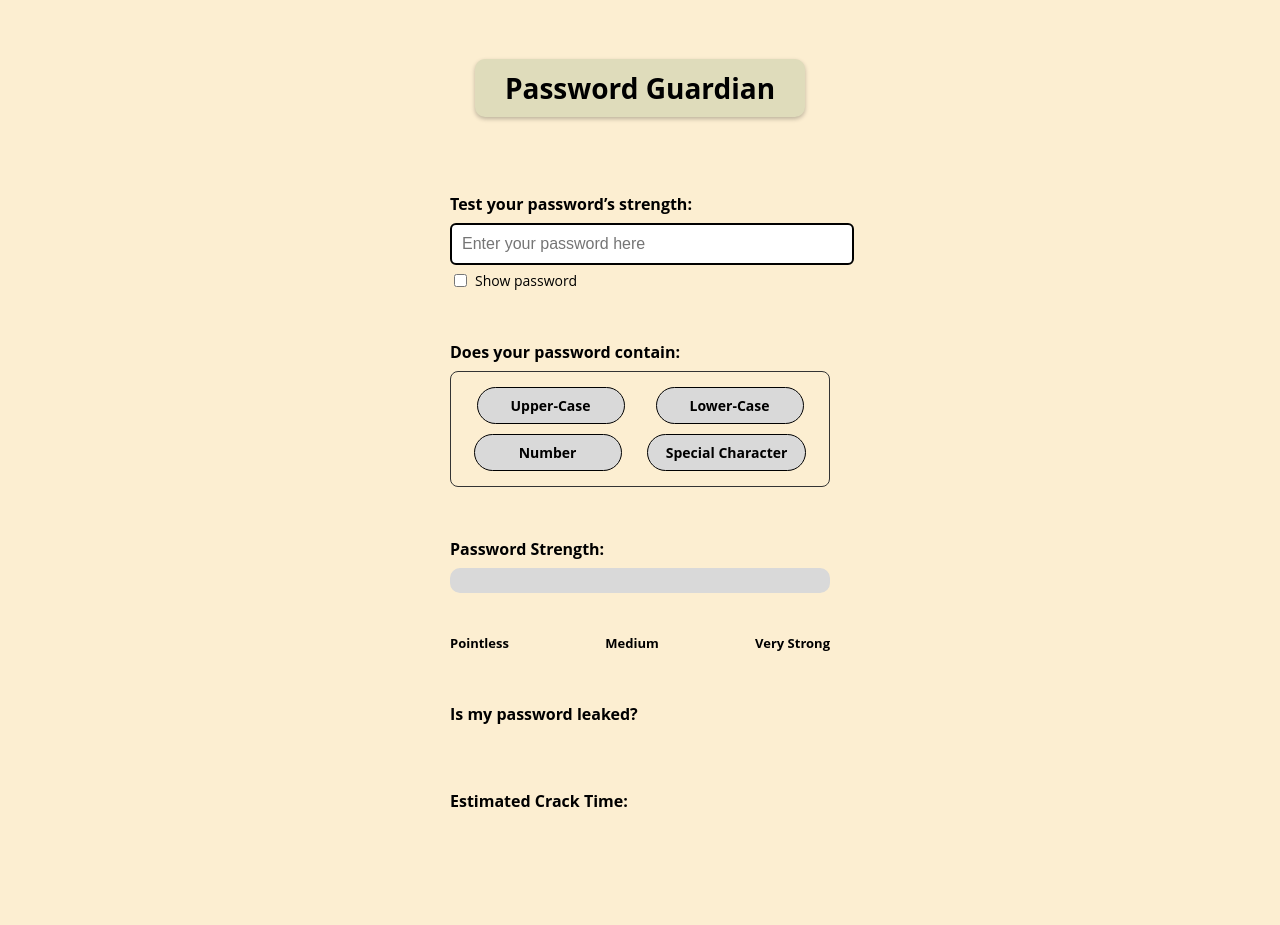
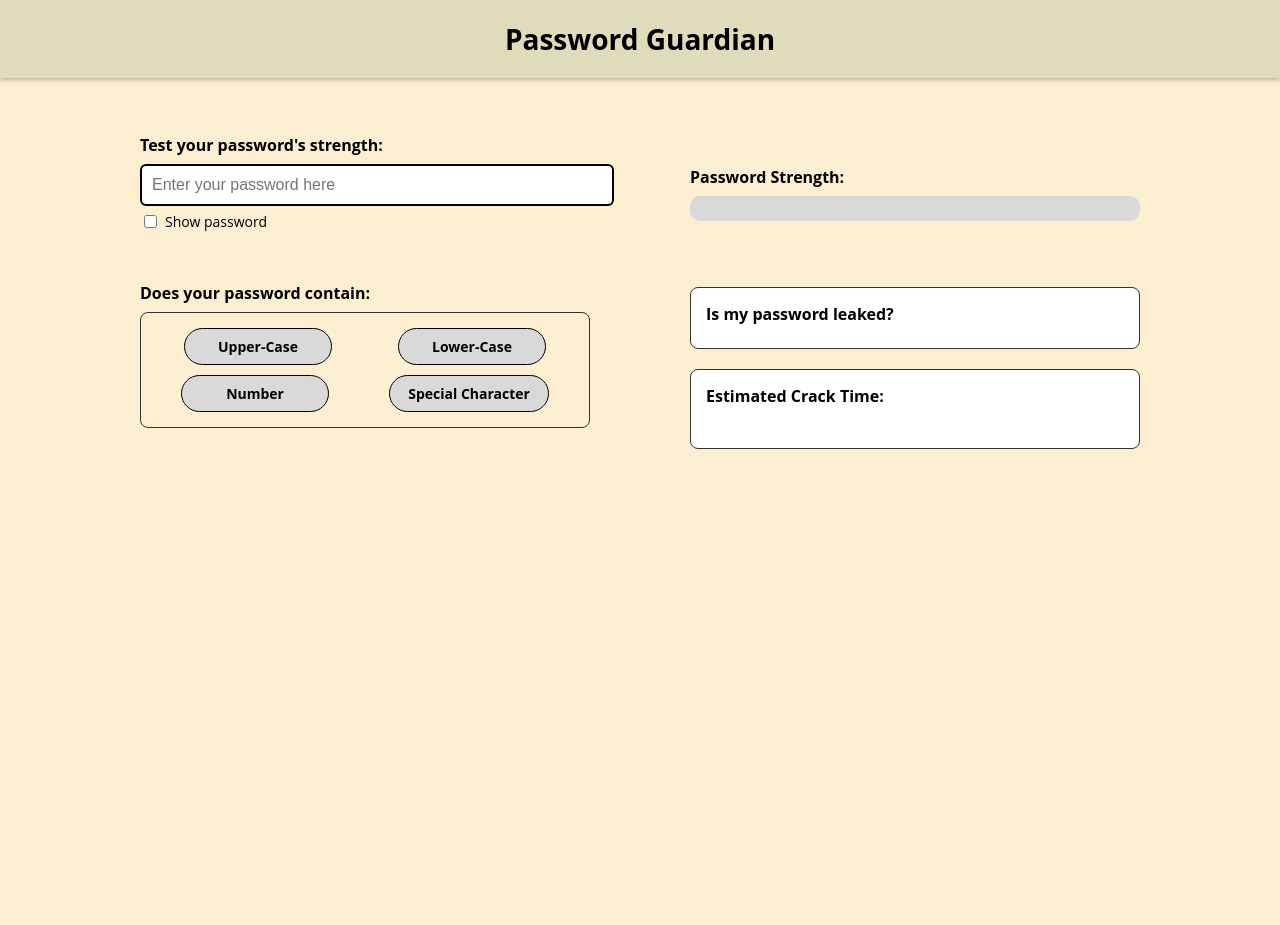
Before and after one commit to AndrewC107/PasswordGuardian, a Flask app: page / in a window 1280 px wide. After the commit the page ends 449 px from the top, so only its background shows below. Run offline with Flask 3, Linux system fonts and the light colour scheme; some libraries are stand-ins or nearby versions.

Commit message:
UI design

```diff
--- a/static/style.css
+++ b/static/style.css
@@ -4,11 +4,9 @@ body {
     font-family: 'Open Sans', sans-serif;
     display: flex;
     flex-direction: column;
-    align-items: center;
-    justify-content: flex-start;
     min-height: 100vh;
     margin: 0;
-    padding: 40px 0;
+    padding: 0;
 }
 
 /* ---------- Header ---------- */
@@ -16,34 +14,109 @@ body {
     width: 100%;
     display: flex;
     justify-content: center;
-    margin-bottom: 20px;
+    padding: 20px 0;
+    background-color: #DFDCBB;
+    box-shadow: 0px 2px 4px rgba(0, 0, 0, 0.25);
+    position: sticky;
+    top: 0;
+    z-index: 100;
 }
 
 /* ---------- Title ---------- */
 h1 {
-    background-color: #DFDCBB;
+    background-color: transparent;
     color: black;
     font-weight: bold;
     font-size: 28px;
-    border-radius: 10px;
-    padding: 10px 30px;
-    margin-bottom: 40px;
+    margin: 0;
     text-align: center;
-    box-shadow: 0px 2px 4px rgba(0, 0, 0, 0.25);
 }
 
 /* ---------- Main Content ---------- */
 .content {
+    flex: 1;
+    display: flex;
+    justify-content: center;
+    padding: 40px 20px;
+    width: 100%;
+    box-sizing: border-box;
+}
+
+/* ---------- Two Column Layout ---------- */
+.two-column-layout {
+    display: flex;
+    gap: 100px;
+    max-width: 1000px;
+    width: 100%;
+    align-items: flex-start;
+}
+
+.left-column,
+.right-column {
+    flex: 1;
     display: flex;
     flex-direction: column;
-    align-items: center;
+    min-width: 0; /* Prevents flex overflow */
+}
+
+.left-column {
+    max-width: 450px;
+}
+
+.right-column {
+    max-width: 450px;
+}
+
+/* Responsive design for smaller screens */
+@media (max-width: 768px) {
+    .two-column-layout {
+        flex-direction: column;
+        gap: 20px;
+    }
+
+    .left-column,
+    .right-column {
+        max-width: 100%;
+    }
+
+    .right-column .strength-section {
+        padding-top: 0;
+    }
 }
 
 /* ---------- Sections ---------- */
 .section {
     margin-bottom: 35px;
     text-align: left;
-    width: 380px;
+    width: 100%;
+}
+
+.strength-section {
+    margin-bottom: 25px;
+    margin-top: 0;
+}
+
+/* Adjust strength section to align with input box */
+.right-column .strength-section {
+    padding-top: 32px; /* Aligns the strength bar with the input box (accounts for title + margin) */
+}
+
+.result-container {
+    margin-bottom: 20px;
+    padding: 15px;
+    border: 1.5px solid #333333;
+    border-radius: 8px;
+    background-color: white;
+    width: 100%;
+    box-sizing: border-box;
+}
+
+.result-container .section-title {
+    margin-bottom: 8px;
+}
+
+.result-container p {
+    margin: 0;
 }
 
 .section-title {
@@ -146,7 +219,7 @@ h1 {
 }
 
 .crack-time {
-    margin: 4px 0 12px 0;
+    margin: 4px 0 0 0;
     font-size: 13px;
     color: #1a1a1a;
     min-height: 18px;
--- a/templates/index.html
+++ b/templates/index.html
@@ -12,14 +12,16 @@
     </header>
 
     <main class="content">
+        <div class="two-column-layout">
+            <!-- Left Column -->
+            <div class="left-column">
                 <!-- Input Section -->
                 <div class="section">
-            <p class="section-title">Test your password’s strength:</p>
+                    <p class="section-title">Test your password's strength:</p>
                     <input type="password" id="passwordInput" placeholder="Enter your password here" autocomplete="off">
                     <div class="show-password">
                         <input type="checkbox" id="showPassword">
                         <label for="showPassword">Show password</label>
-            </div>
                     </div>
                 </div>
 
@@ -35,30 +37,31 @@
                         </div>
                     </div>
                 </div>
+            </div>
 
+            <!-- Right Column -->
+            <div class="right-column">
                 <!-- Strength Section -->
-        <div class="section">
+                <div class="section strength-section">
                     <p class="section-title">Password Strength:</p>
                     <div class="strength-container">
                         <div id="strengthBar"></div>
                     </div>
                     <p id="strengthMessage" class="strength-message"></p>
-            <div class="strength-labels">
-                <span>Pointless</span>
-                <span>Medium</span>
-                <span>Very Strong</span>
-            </div>
                 </div>
 
                 <!-- Leak Check Section -->
-        <div class="section">
+                <div class="result-container">
                     <p class="section-title">Is my password leaked?</p>
                     <p id="breachResult"></p>
                 </div>
 
-        <div class="section">
+                <!-- Crack Time Section -->
+                <div class="result-container">
                     <p class="section-title">Estimated Crack Time:</p>
                     <p id="crackTime" class="crack-time"></p>
+                </div>
+            </div>
         </div>
     </main>
 
```
Lines whose indentation alone changed are shown as unchanged.
